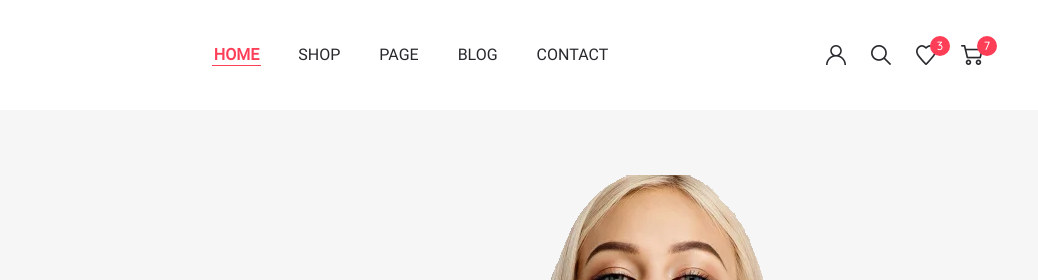
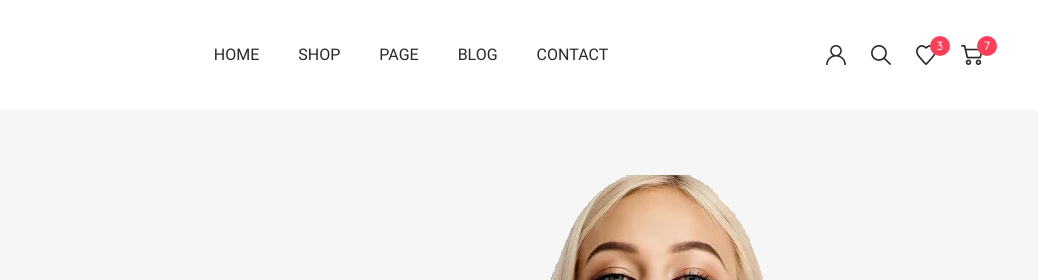
Before and after one commit to splcell/marcho, a plain HTML site: page index.html in a window 1280 px wide. Shown: the top 280 px of the page, 242-1280 px from the left. Drawn offline with Linux system fonts and the light colour scheme.

Commit message:
Update index.html

```diff
--- a/index.html
+++ b/index.html
@@ -25,7 +25,7 @@
                     </button>
                     <ul class="menu__list menu__list">
                         <li class="menu__list-item">
-                            <a href="#" class="menu__list-link menu__list-link--active">HOME</a>
+                            <a href="#" class="menu__list-link">HOME</a>
                         </li>
                         <li class="menu__list-item">
                             <a href="shop-page.html" class="menu__list-link">SHOP</a>
```
